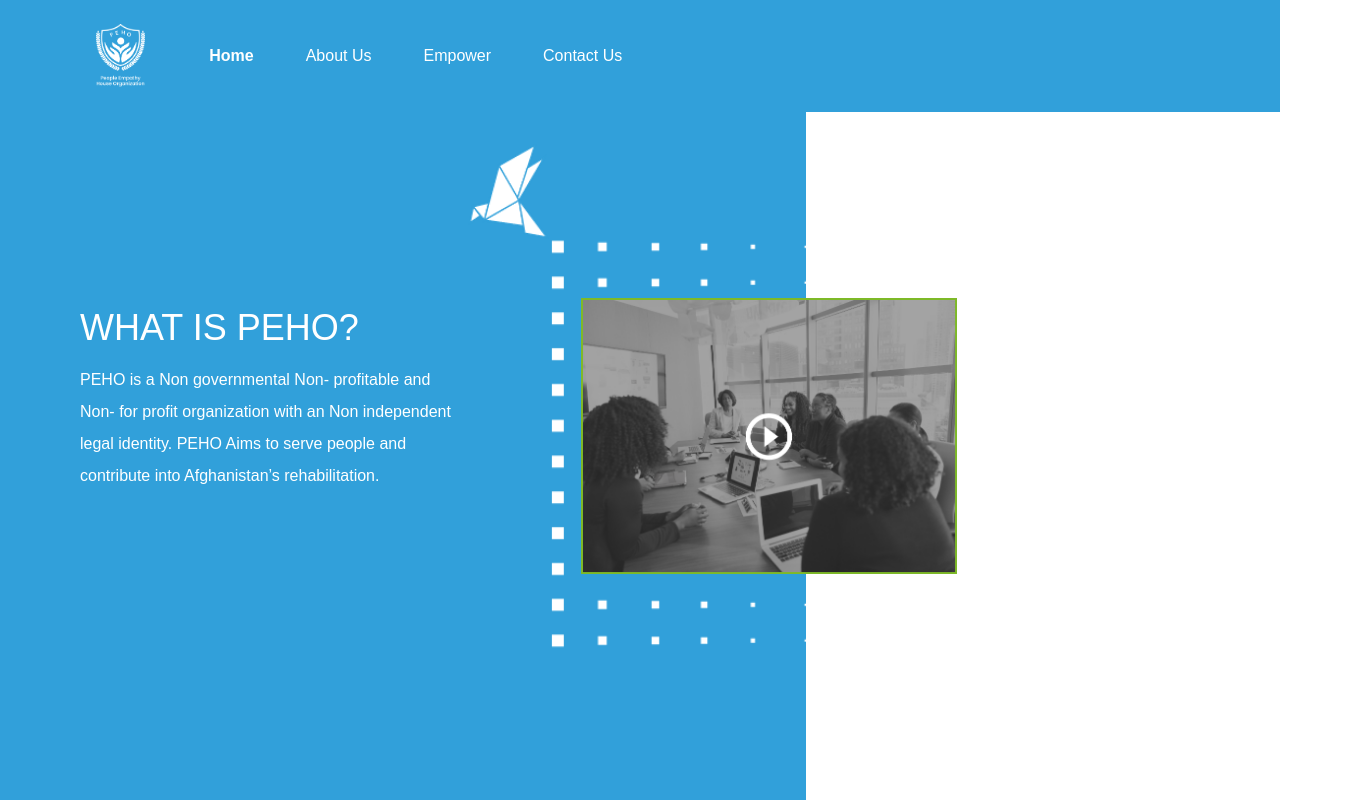
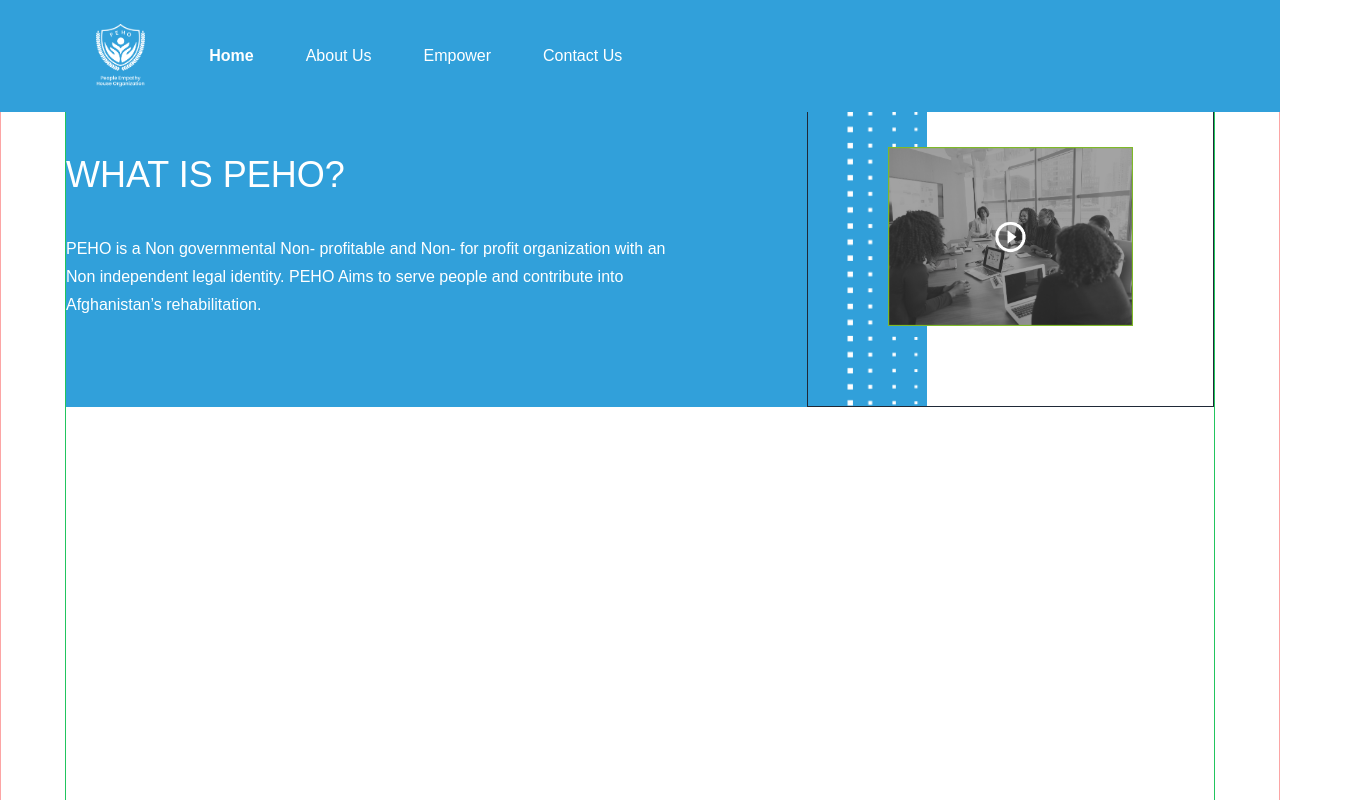
Before and after one commit to safi-n/peho-react, a React (Create React App) app: page / in a window 1280 px wide. Shown: the top 800 px of the page, 1345 px wide, since content can reach past the window. Built offline with nearby package versions, Linux system fonts and the light colour scheme.

Commit message:
FEAT: Home page hero banner

```diff
--- a/src/App.css
+++ b/src/App.css
@@ -2,6 +2,8 @@
   box-sizing: border-box;
   font-family: "Poppins", sans-serif;
 }
+
+.container{ padding: 4em;}
 
 .navbar a {
   cursor: pointer;
@@ -15,27 +17,21 @@
 }
 
 /* --------- Home Page*/
-.heroBg {
-  background-image: linear-gradient(90deg, #31a0da 63%, rgb(255, 255, 255) 44%);
+.home-hero-box{
+  background-image: linear-gradient(90deg, #31a0da 75%, rgb(255, 255, 255) 40%);
 }
 
-.hero-mockup {
+.hero-mockup-box {
   background-image: url('./assets/PNG/birdMockup.png');
   background-size: cover;
   background-repeat: no-repeat;
-  height: 32em;
-  width: 24em;
+}
+.hero-mockup-box img{
+width: 20em;}
+.hero-content{
+  width: 50em;
 }
 
-.hero-mockup img {
-  margin-top: 40%;
-  margin-left: 30%;
-}
-
-.textBox {
-  width: 24em;
-  margin-left: 5em;
-}
 
 .wwdContainer {
   height: 20em;
--- a/src/Pages/AboutUs.jsx
+++ b/src/Pages/AboutUs.jsx
@@ -13,7 +13,7 @@
 const AboutUs = () => {
   return (
     <Fragment>
-    <div className="container px-30 mx-auto w-screens mb-32">
+    <div className="container px-30 mx-auto w-screen mb-32">
       <div className="watof-container h-screen flex flex-row items-center space-x-16 p-2">
         <div className="watof-content">
           <h2 className="watof-title text-4xl mb-10 mt-20 leading-10">
--- a/src/Pages/HomePage.jsx
+++ b/src/Pages/HomePage.jsx
@@ -1,5 +1,4 @@
 import { Fragment } from "react";
-import MainBanner from "../assets/XDFiles/MainBanner.jpg";
 import VideoHero from "../assets/PNG/videoHero.png";
 import wwdPicture from "../assets/JPG/wwdPicture.png";
 import wwaVisionIcon from "../assets/PNG/wwa-vision.png";
@@ -7,27 +6,29 @@
 import wwaGoalIcon from "../assets/PNG/wwa-goal.png";
 import ceoImage from "../assets/PNG/ceoImage.png";
 import wwoAfgMap from "../assets/PNG/wwoAfgMap.png";
-import ourPartnerIcon1 from '../assets/PNG/ourPartnerIcon1.png'
-import ourPartnerIcon2 from '../assets/PNG/ourPartnerIcon2.png'
-import ourPartnerIcon3 from '../assets/PNG/ourPartnerIcon3.png'
+import ourPartnerIcon1 from "../assets/PNG/ourPartnerIcon1.png";
+import ourPartnerIcon2 from "../assets/PNG/ourPartnerIcon2.png";
+import ourPartnerIcon3 from "../assets/PNG/ourPartnerIcon3.png";
 import Footer from "../components/Footer";
 
 const HomePage = () => {
   return (
-    <Fragment className="container px-30 mx-auto w-screens mb-32">
+    <Fragment>
+      <div className="container border mx-auto border-red-300">
         {/* HERO BANNER */}
-      <div className="heroBg h-screen flex flex-row items-center mb-56">
-          <div className="textBox leading-8">
-            <h2 className="text-white text-4xl mb-4">WHAT IS PEHO?</h2>
+        <div className="home-hero-container border border-green-500 mb-40 w-fit h-screen">
+          <div className="home-hero-box flex flex-row items-center">
+            <div className="hero-content flex flex-col leading-7">
+              <h2 className="text-4xl text-white mb-10">WHAT IS PEHO?</h2>
               <p className="text-white font-light">
                 PEHO is a Non governmental Non- profitable and Non- for profit
-              organization with an Non independent legal identity. PEHO Aims to
-              serve people and contribute into Afghanistan’s rehabilitation.
+                organization with an Non independent legal identity. PEHO Aims
+                to serve people and contribute into Afghanistan’s
+                rehabilitation.
               </p>
             </div>
-          <div className="designBox">
-            <div className="hero-mockup p-1">
-                <img src={VideoHero} alt="Video hero" />
+            <div className="hero-mockup-box border ml-32 border-gray-800 p-20">
+              <img src={VideoHero} alt="Home main video" />
             </div>
           </div>
         </div>
@@ -44,10 +45,10 @@
                 WHAT WE <span className="mainColor">DO?</span>
               </h2>
               <p className="font-light">
-              PEHO provides health and educational facilities Through vocational
-              trainings, workshops, seminars, presentations, event’s, short and
-              long courses and Implement health and educational professional
-              projects.
+                PEHO provides health and educational facilities Through
+                vocational trainings, workshops, seminars, presentations,
+                event’s, short and long courses and Implement health and
+                educational professional projects.
               </p>
             </div>
           </div>
@@ -55,7 +56,7 @@
 
         {/* WHO WE ARE */}
 
-      <div className="wwa-container w-screen flex flex-col items-center mt-40">
+        <div className="wwa-container w-screen flex flex-col items-center mt-40 mb-72">
           <div className="wwa-title">
             <h2 className="font-bold text-4xl mb-2">
               WHO WE <span className="mainColor">ARE?</span>
@@ -71,8 +72,8 @@
               <div className="wwa-vision-title">
                 <h2 className="mb-12 text-2xl">Vision</h2>
                 <p className="text-xs w-60 font-light leading-5 text-left">
-                A gender-equal Afghanistan, where poverty has been overcome, and
-                everyone can get all the deserved healthcare and quality
+                  A gender-equal Afghanistan, where poverty has been overcome,
+                  and everyone can get all the deserved healthcare and quality
                   education.
                 </p>
               </div>
@@ -87,8 +88,8 @@
                 <p className="text-xs w-60 font-light leading-5 text-left">
                   To help vulnerable people inside Afghanistan by joining local
                   residents, government authorities, and international
-                organizations to fight against diseases, illiteracy, and gender
-                discrimination.
+                  organizations to fight against diseases, illiteracy, and
+                  gender discrimination.
                 </p>
               </div>
             </div>
@@ -100,17 +101,18 @@
               <div className="wwa-goal-title">
                 <h2 className="mb-12 text-2xl">Goal</h2>
                 <p className="text-xs w-60 font-light leading-5 text-justify">
-                To reduce the suffering of vulnerable people by providing health
-                advocacy to improve healthcare, vocational training to enhance
-                sustainability, and means to gain equal education and work
-                rights for the feminine gender.
+                  To reduce the suffering of vulnerable people by providing
+                  health advocacy to improve healthcare, vocational training to
+                  enhance sustainability, and means to gain equal education and
+                  work rights for the feminine gender.
                 </p>
+              </div>
             </div>
           </div>
         </div>
 
         {/* CEO MESSAGE */}
-        <div className="ceo-msg-container mt-32">
+        <div className="ceo-msg-container">
           <div className="ceo-msg-box m-12 flex flex-row justify-center items-center space-x-64">
             <div className="ceo-msg-content p-9">
               <h2 className="text-4xl mb-12">
@@ -131,7 +133,9 @@
               </div>
               <div className="ceo-title px-4 py-1">
                 <h2 className="text-white text-xl">Ms Hello</h2>
-                <p className="text-white text-xs font-extralight">CEO & FOUNDER</p>
+                <p className="text-white text-xs font-extralight">
+                  CEO & FOUNDER
+                </p>
               </div>
             </div>
           </div>
@@ -162,15 +166,29 @@
 
         <div className="our-partner-container flex flex-col items-center mb-36">
           <div className="our-partner-content mb-28">
-            <h2 className="text-4xl">OUR <span className="mainColor">PARTNER</span></h2>
+            <h2 className="text-4xl">
+              OUR <span className="mainColor">PARTNER</span>
+            </h2>
           </div>
           <div className="our-partner-image flex flex-row space-x-32">
-            <img src={ourPartnerIcon1} className='partnerIcon' alt="Partner 1 image" />
-            <img src={ourPartnerIcon2} className='partnerIcon' alt="Partner 2 image" />
-            <img src={ourPartnerIcon3} className='partnerIcon' alt="Partner 3 image" />
+            <img
+              src={ourPartnerIcon1}
+              className="partnerIcon"
+              alt="Partner 1 image"
+            />
+            <img
+              src={ourPartnerIcon2}
+              className="partnerIcon"
+              alt="Partner 2 image"
+            />
+            <img
+              src={ourPartnerIcon3}
+              className="partnerIcon"
+              alt="Partner 3 image"
+            />
           </div>
         </div>
-      <Footer/>
+        <Footer />
       </div>
     </Fragment>
   );
```
Also changed, not shown: src/assets/PNG/birdMockup.png. Lines whose indentation alone changed are shown as unchanged.
